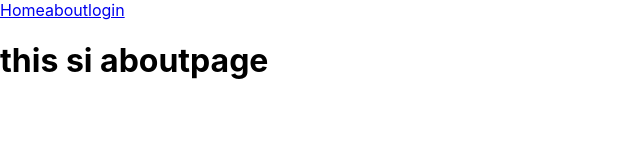
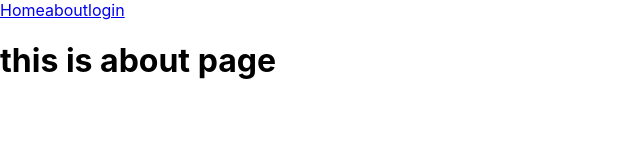
Before and after one commit to Mrsschalkwyk/crowdfunding, a React (Create React App) app: page /about in a window 1280 px wide. Shown: the top 160 px of the page, without its empty margins (0-640 px from the left). Built offline with nearby package versions, Linux system fonts and the light colour scheme.

Commit message:
Update AboutPage.jsx

```diff
--- a/src/pages/AboutPage.jsx
+++ b/src/pages/AboutPage.jsx
@@ -1,7 +1,7 @@
 import React from "react";
 
 function AboutPage() {
-    return <h1>this si aboutpage</h1>
+    return <h1>this is about page</h1>
 }
 
 export default AboutPage;
```
